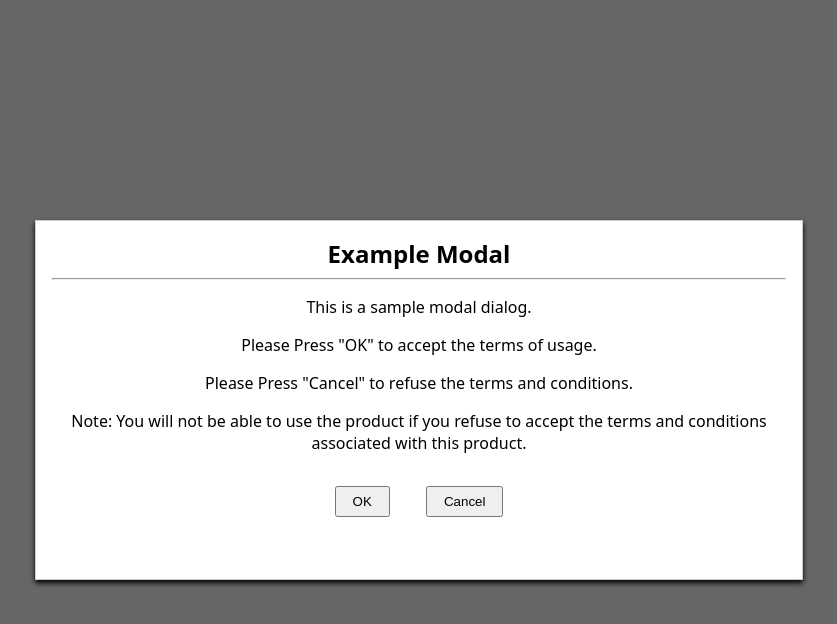
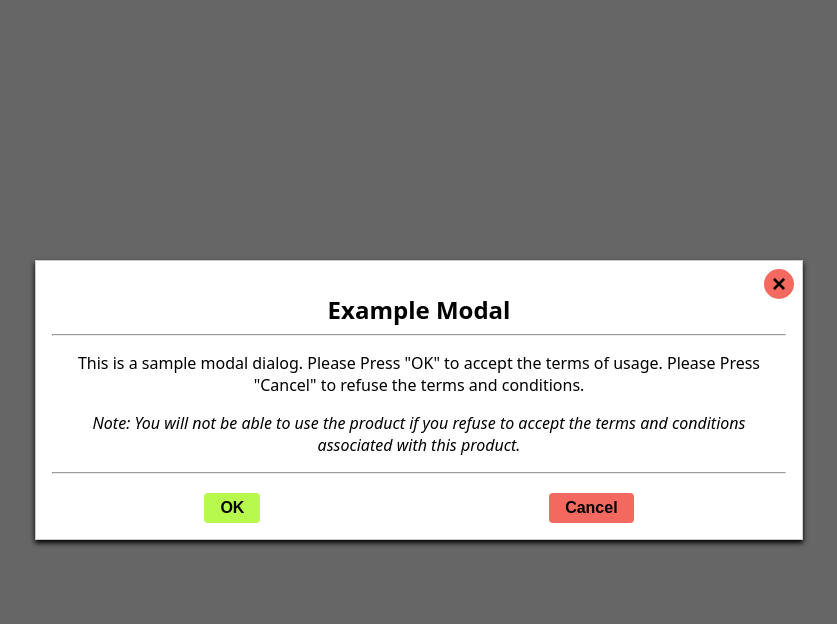
Before and after one commit to BinaryWares/Web-Accessibility-Demos, a plain HTML site: page Modal Dialogs/index.html in a window 1280 px wide. Both pictures are taken after a click on the button "Open Modal Dialog". Shown: the whole page, without its empty margins (221-1058 px from the left). Drawn offline with Linux system fonts and the light colour scheme.

Commit message:
add keyboard interactions and aria-attrs.

```diff
--- a/Modal Dialogs/index.html
+++ b/Modal Dialogs/index.html
@@ -10,21 +10,42 @@
   <body>
     <main>
       <h1>Modal Demo</h1>
-      <button onclick="openModal()">Open Modal Dialog</button>
+      <button type="button" onclick="openModal()" aria-haspopup="dialog">
+        Open Modal Dialog
+      </button>
       <div id="overlay" aria-hidden="true"></div>
     </main>
-    <div id="modal-dialog" aria-modal="false" aria-hidden="true">
-      <h2>Example Modal</h2>
+    <div
+      role="alertdialog"
+      id="modal-dialog"
+      aria-modal="false"
+      aria-labelledby="modal-label"
+      aria-describedby="modal-description"
+    >
+      <section id="modal-header">
+        <h2 id="modal-label">Example Modal</h2>
+        <button type="button" id="close-button" onclick="closeModal()">
+          &times;
+        </button>
+      </section>
       <hr />
-      <p>This is a sample modal dialog.</p>
-      <p>Please Press "OK" to accept the terms of usage.</p>
-      <p>Please Press "Cancel" to refuse the terms and conditions.</p>
-      <p>
-        Note: You will not be able to use the product if you refuse to accept
-        the terms and conditions associated with this product.
-      </p>
-      <button onclick="closeModal()">OK</button>
-      <button onclick="closeModal()">Cancel</button>
+      <section id="modal-body">
+        <p id="modal-description">
+          This is a sample modal dialog. Please Press "OK" to accept the terms
+          of usage. Please Press "Cancel" to refuse the terms and conditions.
+        </p>
+        <i
+          >Note: You will not be able to use the product if you refuse to accept
+          the terms and conditions associated with this product.</i
+        >
+      </section>
+      <hr />
+      <section id="modal-footer">
+        <div>
+          <button type="button" onclick="closeModal()">OK</button>
+          <button type="button" onclick="closeModal()">Cancel</button>
+        </div>
+      </section>
     </div>
   </body>
 </html>
--- a/Modal Dialogs/script.js
+++ b/Modal Dialogs/script.js
@@ -1,27 +1,67 @@
-
 function toggleOverlay() {
   const overlay = document.getElementById("overlay");
   if (overlay.getAttribute("aria-hidden") === "true") {
     overlay.style.display = "block";
     overlay.setAttribute("aria-hidden", "false");
+    overlay.style.visibility = "visible";
     return;
   }
   overlay.style.display = "none";
   overlay.setAttribute("aria-hidden", "true");
+  overlay.style.visibility = "hidden";
+}
+
+function escapeHandler(e) {
+  const ESCAPE_KEY = 27;
+  if (e.key === "Escape" || e.keyCode === ESCAPE_KEY) {
+    closeModal();
+  }
+}
+
+function focusHandler(e) {
+  const TAB_KEY = 9;
+  const focusableElements = this.querySelectorAll(
+    "a[href], button, textarea, input[type='text'], input[type='radio'], input[type='checkbox'], select"
+  );
+  const firstFocusableElement = focusableElements[0];
+  const lastFocusableElement = focusableElements[focusableElements.length - 1];
+  if (e.key === "Tab" || e.keyCode === TAB_KEY) {
+    if (e.shiftKey) {
+      if (document.activeElement === firstFocusableElement) {
+        lastFocusableElement.focus();
+        e.preventDefault();
+      }
+    } else {
+      if (document.activeElement === lastFocusableElement) {
+        firstFocusableElement.focus();
+        e.preventDefault();
+      }
+    }
+  }
+}
+
+function trapKeyboardFocus(modal) {
+  modal.addEventListener("keydown", focusHandler);
+}
+
+function releaseKeyboardFocus(modal) {
+  modal.removeEventListener("keydown", focusHandler);
 }
 
 function openModal() {
   toggleOverlay();
   const modal = document.getElementById("modal-dialog");
-  modal.setAttribute("aria-hidden", "false");
   modal.style.display = "block";
-  modal.focus();
+  modal.style.visibility = "visible";
+  trapKeyboardFocus(modal);
+  document.addEventListener("keydown", escapeHandler);
 }
 
 function closeModal() {
   toggleOverlay();
   const modal = document.getElementById("modal-dialog");
-  modal.setAttribute("aria-hidden", "true");
-  modal.blur();
+  modal.style.visibility = "hidden";
   modal.style.display = "none";
+  releaseKeyboardFocus(modal);
+  document.removeEventListener("keydown", escapeHandler);
 }
--- a/Modal Dialogs/styles.css
+++ b/Modal Dialogs/styles.css
@@ -40,12 +40,13 @@ div#overlay {
   opacity: 0.6;
   pointer-events: none;
   display: none;
+  visibility: hidden;
 }
 
 div#modal-dialog {
   background: #fff;
   position: absolute;
-  height: calc(100vh - 55%);
+  height: calc(100vh - 65%);
   width: calc(100vw - 40%);
   top: 50%;
   left: 50%;
@@ -57,9 +58,56 @@ div#modal-dialog {
   text-align: center;
   box-sizing: border-box;
   display: none;
+  visibility: hidden;
 }
 
 div#modal-dialog > button {
   margin: 1rem;
   padding: 6px 16px;
 }
+#modal-header {
+  position: relative;
+  padding-top: 1rem;
+}
+#modal-header > #close-button {
+  background: #f4695f;
+  color: #000;
+  width: 30px;
+  height: 30px;
+  border-radius: 50%;
+  border: none;
+  font-weight: bold;
+  font-size: 1.5rem;
+  position: absolute;
+  top: -8px;
+  right: -8px;
+}
+
+#modal-body {
+  margin: 1rem;
+  padding: 0;
+}
+
+#modal-footer {
+  position: absolute;
+  bottom: 1rem;
+  left: 1.5rem;
+  right: 1.5rem;
+}
+#modal-footer > div {
+  display: flex;
+  justify-content: space-around;
+}
+#modal-footer > div > button {
+  padding: 6px 16px;
+  background: #f4695f;
+  color: #000;
+  border: none;
+  border-radius: 4px;
+  font-size: 1rem;
+  font-weight: bold;
+}
+#modal-footer > div > button:first-child {
+  background: #b7f94d;
+  color: #000;
+}
```
